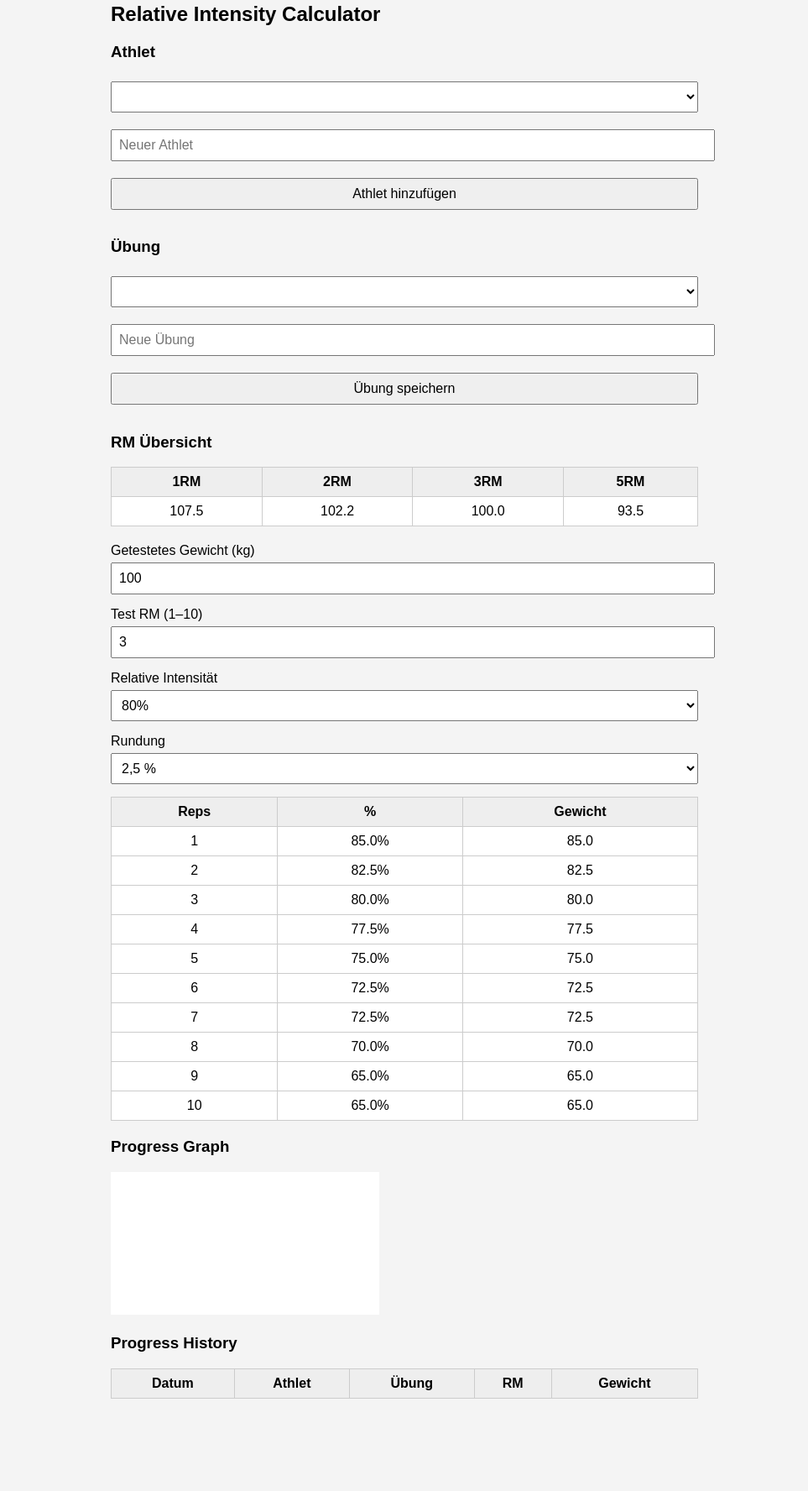
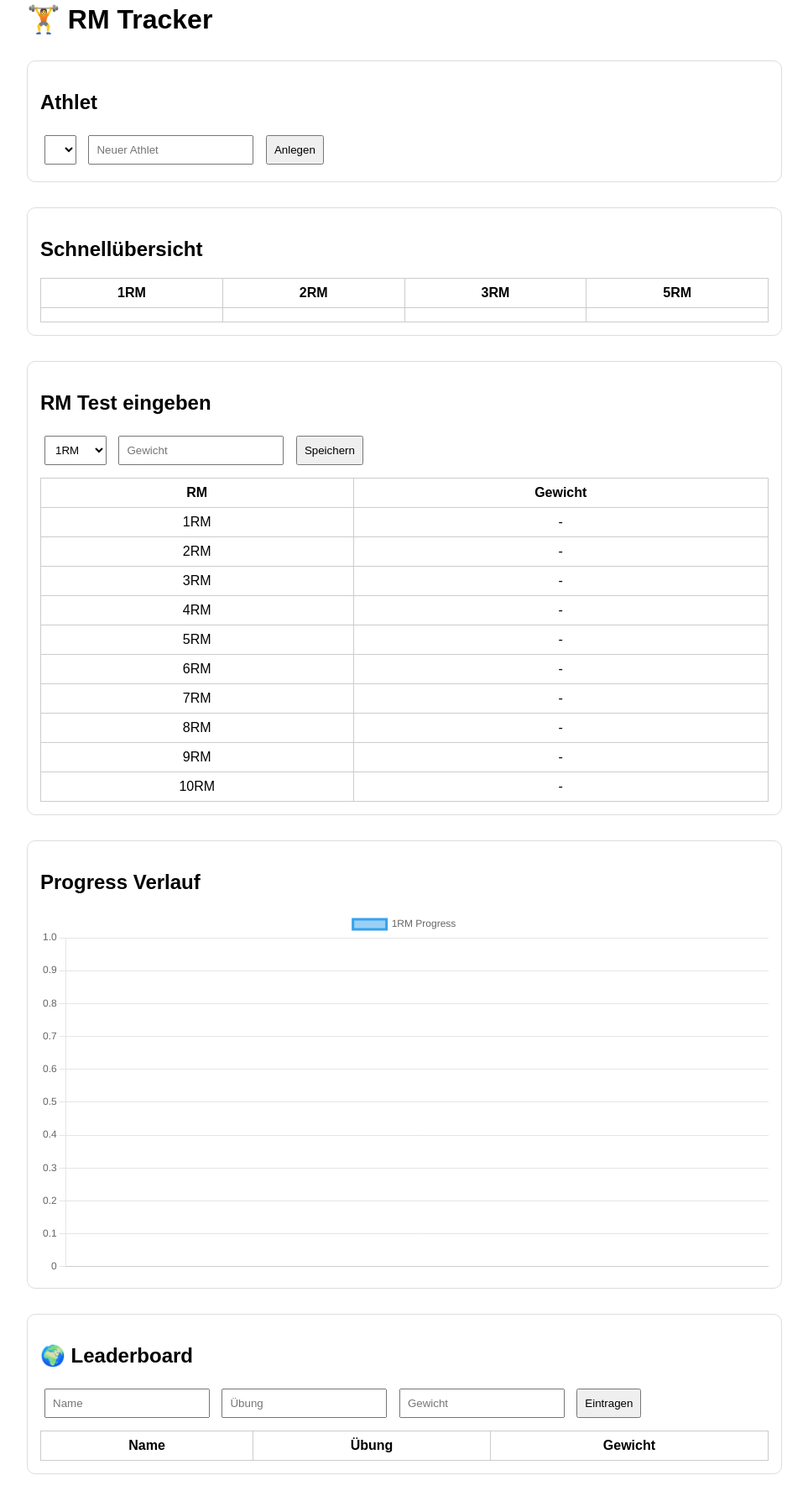
Before and after one commit to houseofboschi/Relative-Intensit-t-Rechner, a plain HTML site: page index.html in a window 1280 px wide. Shown: the part 37-1813 px from the top of the page at 84% size, without its empty margins (158-1121 px from the left). Before the commit the page ends 1743 px from the top, so only its background shows below. Drawn offline with nearby package versions, Linux system fonts and the light colour scheme.

Commit message:
Update title and add Firebase integration

```diff
--- a/index.html
+++ b/index.html
@@ -3,32 +3,50 @@
 <head>
 <meta charset="UTF-8">
 <meta name="viewport" content="width=device-width, initial-scale=1.0">
-<title>RI Calculator</title>
 
-<!-- Chart.js -->
+<title>RM Tracker</title>
+
 <script src="https://cdn.jsdelivr.net/npm/chart.js"></script>
+
+<!-- Firebase -->
+<script type="module">
+import { initializeApp } from "https://www.gstatic.com/firebasejs/10.12.2/firebase-app.js";
+import {
+  getFirestore,
+  collection,
+  addDoc,
+  onSnapshot,
+  serverTimestamp
+} from "https://www.gstatic.com/firebasejs/10.12.2/firebase-firestore.js";
+
+const firebaseConfig = {
+  apiKey: "DEIN_API_KEY",
+  authDomain: "DEIN_PROJEKT.firebaseapp.com",
+  projectId: "DEIN_PROJEKT_ID",
+  storageBucket: "DEIN.appspot.com",
+  messagingSenderId: "XXXX",
+  appId: "XXXX"
+};
+
+const app = initializeApp(firebaseConfig);
+const db = getFirestore(app);
+
+window.db = db;
+window.firebaseFns = { collection, addDoc, onSnapshot, serverTimestamp };
+</script>
 
 <style>
 body{
-  font-family: Arial;
-  max-width:700px;
+  font-family:Arial;
+  max-width:900px;
   margin:auto;
   padding:20px;
-  background:#f4f4f4;
-}
-
-input,select,button{
-  width:100%;
-  padding:8px;
-  margin:5px 0 15px 0;
-  font-size:16px;
 }
 
 table{
+  border-collapse:collapse;
   width:100%;
-  border-collapse:collapse;
-  background:white;
-  margin-bottom:20px;
+  margin-top:10px;
 }
 
 th,td{
@@ -37,107 +55,287 @@ th,td{
   text-align:center;
 }
 
-th{background:#eee;}
+input,select,button{
+  padding:8px;
+  margin:5px;
+}
 
-canvas{
-  background:white;
-  padding:10px;
+.section{
+  margin-top:30px;
+  padding:15px;
+  border:1px solid #ddd;
+  border-radius:10px;
 }
 </style>
 </head>
 
 <body>
 
-<h2>Relative Intensity Calculator</h2>
+<h1>🏋️ RM Tracker</h1>
 
-<!-- ATHLETE -->
-<h3>Athlet</h3>
+<!-- ATHLETEN -->
+<div class="section">
+<h2>Athlet</h2>
+
 <select id="athleteSelect"></select>
 <input id="newAthlete" placeholder="Neuer Athlet">
-<button onclick="addAthlete()">Athlet hinzufügen</button>
+<button onclick="addAthlete()">Anlegen</button>
+</div>
 
-<!-- EXERCISE -->
-<h3>Übung</h3>
-<select id="exerciseSelect"></select>
-<input id="newExercise" placeholder="Neue Übung">
-<button onclick="addExercise()">Übung speichern</button>
+<!-- QUICK RM TABLE -->
+<div class="section">
+<h2>Schnellübersicht</h2>
 
-<!-- RM OVERVIEW -->
-<h3>RM Übersicht</h3>
 <table>
-<thead>
 <tr>
 <th>1RM</th>
 <th>2RM</th>
 <th>3RM</th>
 <th>5RM</th>
 </tr>
-</thead>
-<tbody>
 <tr>
-<td id="rm1">-</td>
-<td id="rm2">-</td>
-<td id="rm3">-</td>
-<td id="rm5">-</td>
+<td id="q1"></td>
+<td id="q2"></td>
+<td id="q3"></td>
+<td id="q5"></td>
 </tr>
-</tbody>
 </table>
+</div>
 
-<!-- INPUT -->
-<label>Getestetes Gewicht (kg)</label>
-<input id="rmWeight" type="number" value="100">
+<!-- RM INPUT -->
+<div class="section">
+<h2>RM Test eingeben</h2>
 
-<label>Test RM (1–10)</label>
-<input id="testRM" type="number" min="1" max="10" value="3">
+<select id="rmSelect"></select>
+<input type="number" id="weightInput" placeholder="Gewicht">
+<button onclick="saveRM()">Speichern</button>
 
-<label>Relative Intensität</label>
-<select id="intensity">
-<option value="80">80%</option>
-<option value="82.5">82.5%</option>
-<option value="85">85%</option>
-<option value="87.5">87.5%</option>
-<option value="90">90%</option>
-<option value="92.5">92.5%</option>
-</select>
-
-<label>Rundung</label>
-<select id="roundStep">
-<option value="0.005">0,5 %</option>
-<option value="0.025" selected>2,5 %</option>
-</select>
-
-<!-- RESULT TABLE -->
-<table>
-<thead>
+<table id="rmTable">
 <tr>
-<th>Reps</th>
-<th>%</th>
-<th>Gewicht</th>
-</tr>
-</thead>
-<tbody id="resultTable"></tbody>
-</table>
-
-<!-- GRAPH -->
-<h3>Progress Graph</h3>
-<canvas id="progressChart"></canvas>
-
-<!-- HISTORY -->
-<h3>Progress History</h3>
-<table>
-<thead>
-<tr>
-<th>Datum</th>
-<th>Athlet</th>
-<th>Übung</th>
 <th>RM</th>
 <th>Gewicht</th>
 </tr>
-</thead>
-<tbody id="historyTable"></tbody>
+</table>
+</div>
+
+<!-- PROGRESS -->
+<div class="section">
+<h2>Progress Verlauf</h2>
+<canvas id="progressChart"></canvas>
+</div>
+
+<!-- LEADERBOARD -->
+<div class="section">
+<h2>🌍 Leaderboard</h2>
+
+<input id="lbName" placeholder="Name">
+<input id="lbExercise" placeholder="Übung">
+<input type="number" id="lbWeight" placeholder="Gewicht">
+
+<button onclick="submitLeaderboard()">Eintragen</button>
+
+<table>
+<tr>
+<th>Name</th>
+<th>Übung</th>
+<th>Gewicht</th>
+</tr>
+<tbody id="leaderboardBody"></tbody>
 </table>
 
-<script src="app.js"></script>
+</div>
+
+<script>
+/* ===============================
+   RM FORMEL
+================================*/
+function calc1RM(weight,reps){
+  return weight*(1+reps/30);
+}
+
+function calcFrom1RM(oneRM,reps){
+  return oneRM/(1+reps/30);
+}
+
+/* ===============================
+   ATHLETEN SYSTEM
+================================*/
+let athletes=JSON.parse(localStorage.getItem("athletes")||"[]");
+let currentAthlete=null;
+
+function addAthlete(){
+  const name=document.getElementById("newAthlete").value;
+  if(!name)return;
+  athletes.push(name);
+  localStorage.setItem("athletes",JSON.stringify(athletes));
+  renderAthletes();
+}
+
+function renderAthletes(){
+  const sel=document.getElementById("athleteSelect");
+  sel.innerHTML="";
+  athletes.forEach(a=>{
+    const o=document.createElement("option");
+    o.text=a;
+    sel.add(o);
+  });
+  currentAthlete=sel.value;
+  loadData();
+}
+
+document.getElementById("athleteSelect").onchange=()=>{
+  currentAthlete=document.getElementById("athleteSelect").value;
+  loadData();
+};
+
+/* ===============================
+   RM INPUT LIST
+================================*/
+const rmSelect=document.getElementById("rmSelect");
+for(let i=1;i<=10;i++){
+  const o=document.createElement("option");
+  o.value=i;
+  o.text=i+"RM";
+  rmSelect.add(o);
+}
+
+/* ===============================
+   STORAGE
+================================*/
+function key(){
+  return "rmData_"+currentAthlete;
+}
+
+function loadData(){
+  renderTable();
+  updateQuick();
+  updateChart();
+}
+
+function saveRM(){
+  const reps=parseInt(rmSelect.value);
+  const weight=parseFloat(document.getElementById("weightInput").value);
+
+  let data=JSON.parse(localStorage.getItem(key())||"{}");
+  data[reps]=weight;
+
+  let history=JSON.parse(localStorage.getItem(key()+"_history")||"[]");
+  history.push({
+    date:new Date().toLocaleDateString(),
+    oneRM:calc1RM(weight,reps)
+  });
+
+  localStorage.setItem(key(),JSON.stringify(data));
+  localStorage.setItem(key()+"_history",JSON.stringify(history));
+
+  loadData();
+}
+
+/* ===============================
+   RM TABLE
+================================*/
+function renderTable(){
+  const table=document.getElementById("rmTable");
+  table.innerHTML="<tr><th>RM</th><th>Gewicht</th></tr>";
+
+  let data=JSON.parse(localStorage.getItem(key())||"{}");
+
+  for(let i=1;i<=10;i++){
+    const tr=document.createElement("tr");
+    tr.innerHTML=`<td>${i}RM</td><td>${data[i]||"-"}</td>`;
+    table.appendChild(tr);
+  }
+}
+
+/* ===============================
+   QUICK TABLE
+================================*/
+function updateQuick(){
+  let data=JSON.parse(localStorage.getItem(key())||"{}");
+
+  let oneRM=data[1];
+  if(!oneRM){
+    for(let r in data){
+      oneRM=calc1RM(data[r],r);
+      break;
+    }
+  }
+  if(!oneRM)return;
+
+  document.getElementById("q1").innerText=(data[1]||oneRM).toFixed(1);
+  document.getElementById("q2").innerText=(data[2]||calcFrom1RM(oneRM,2)).toFixed(1);
+  document.getElementById("q3").innerText=(data[3]||calcFrom1RM(oneRM,3)).toFixed(1);
+  document.getElementById("q5").innerText=(data[5]||calcFrom1RM(oneRM,5)).toFixed(1);
+}
+
+/* ===============================
+   PROGRESS GRAPH
+================================*/
+let chart;
+
+function updateChart(){
+  const ctx=document.getElementById("progressChart");
+  let history=JSON.parse(localStorage.getItem(key()+"_history")||"[]");
+
+  if(chart) chart.destroy();
+
+  chart=new Chart(ctx,{
+    type:"line",
+    data:{
+      labels:history.map(h=>h.date),
+      datasets:[{
+        label:"1RM Progress",
+        data:history.map(h=>h.oneRM)
+      }]
+    }
+  });
+}
+
+/* ===============================
+   FIREBASE LEADERBOARD
+================================*/
+async function submitLeaderboard(){
+
+  const {collection,addDoc,serverTimestamp}=window.firebaseFns;
+
+  await addDoc(
+    collection(window.db,"leaderboard"),
+    {
+      name:lbName.value,
+      exercise:lbExercise.value,
+      weight:Number(lbWeight.value),
+      created:serverTimestamp()
+    }
+  );
+}
+
+function loadLeaderboard(){
+
+  const {collection,onSnapshot}=window.firebaseFns;
+
+  onSnapshot(collection(window.db,"leaderboard"),snap=>{
+    const body=document.getElementById("leaderboardBody");
+    body.innerHTML="";
+
+    snap.forEach(doc=>{
+      const d=doc.data();
+      body.innerHTML+=`
+        <tr>
+          <td>${d.name}</td>
+          <td>${d.exercise}</td>
+          <td>${d.weight}</td>
+        </tr>`;
+    });
+  });
+}
+
+/* ===============================
+   INIT
+================================*/
+renderAthletes();
+loadLeaderboard();
+
+</script>
 
 </body>
 </html>
```
